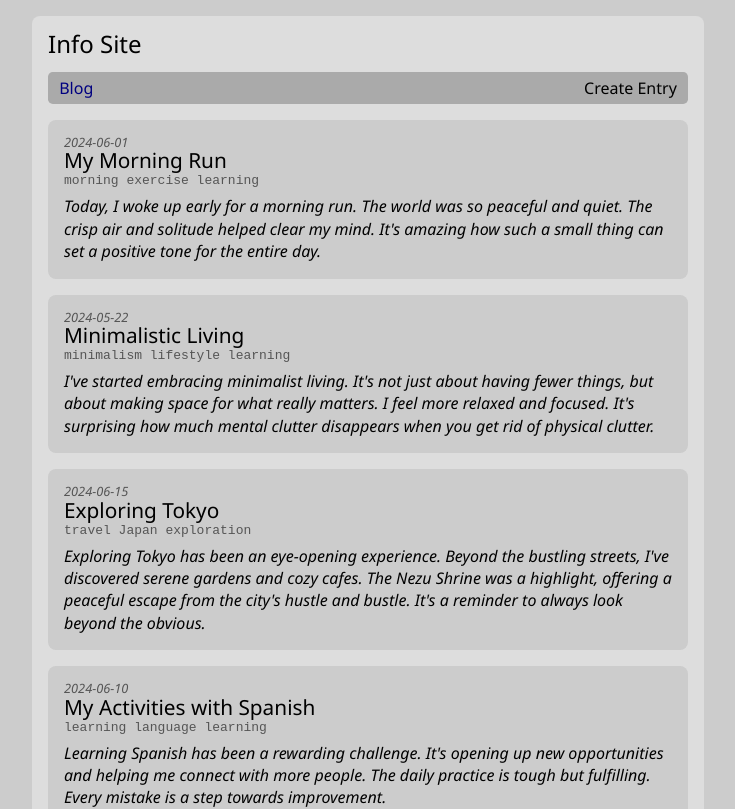
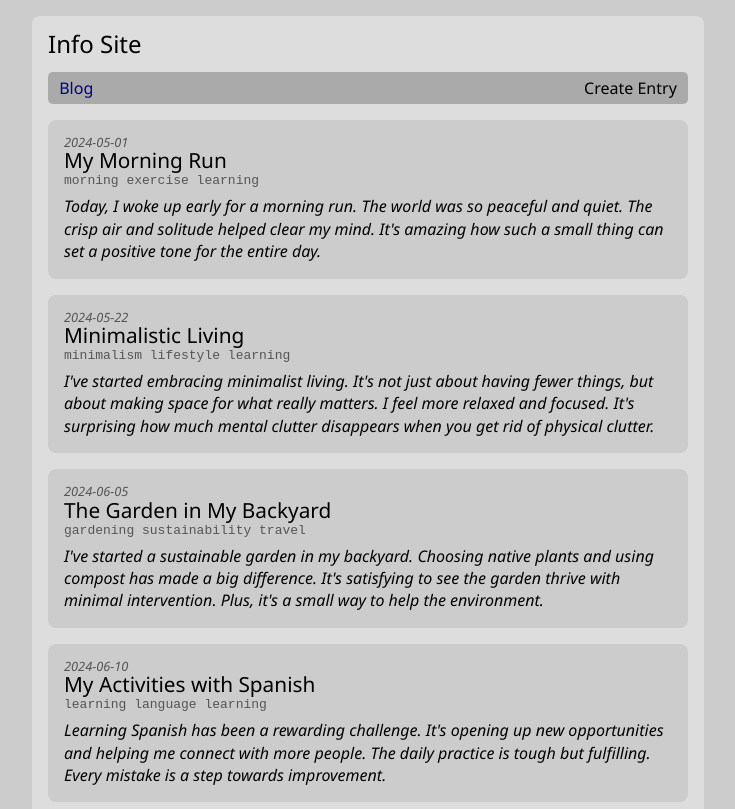
Before and after one commit to edwardtanguay/coding-challenge-react-blogsite-calimoto, a React (Vite) app: page /blog in a window 1280 px wide. Shown: the top 809 px of the page, without its empty margins (272-1007 px from the left). Built offline with nearby package versions, Linux system fonts and the light colour scheme.

Commit message:
blogEntries sorted

```diff
--- a/src/data/blogEntries.json
+++ b/src/data/blogEntries.json
@@ -1,6 +1,6 @@
 [
 	{
-		"date": "2024-06-01",
+		"date": "2024-05-01",
 		"title": "My Morning Run",
 		"body": "Today, I woke up early for a morning run. The world was so peaceful and quiet. The crisp air and solitude helped clear my mind. It's amazing how such a small thing can set a positive tone for the entire day.",
 		"tags": ["morning", "exercise", "learning"]
--- a/src/pages/PageBlog.tsx
+++ b/src/pages/PageBlog.tsx
@@ -1,6 +1,8 @@
 import { useState } from "react";
 import { BlogEntry } from "../types";
-import initialBlogEntries from "../data/blogEntries.json";
+import _initialBlogEntries from "../data/blogEntries.json";
+
+const initialBlogEntries = _initialBlogEntries.sort((a, b) => a.date > b.date ? 1 : -1);
 
 export const PageBlog = () => {
 	const [blogEntries, setBlogEntries] =
```
Also changed, not shown: dev/notes.txt.
